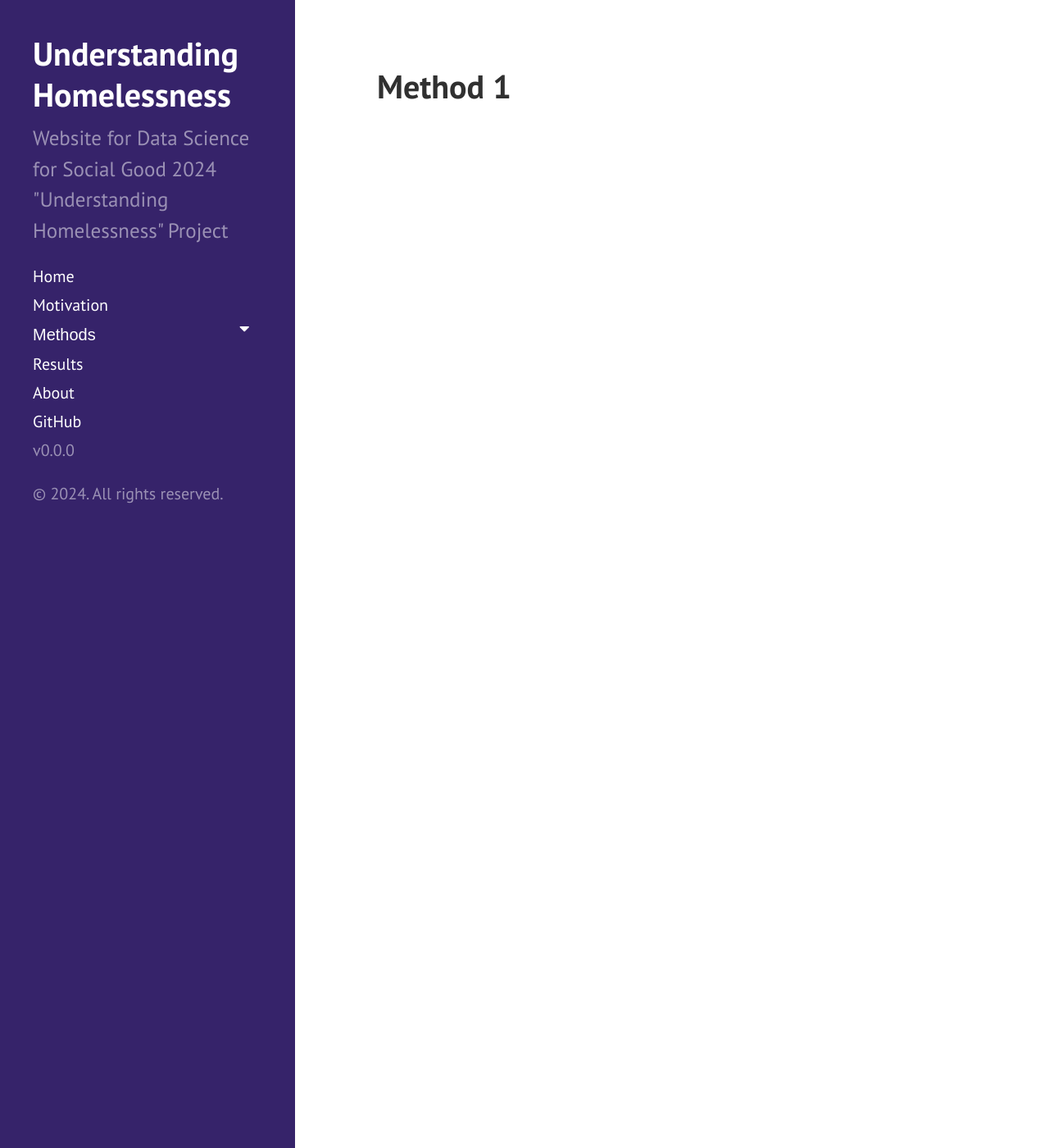
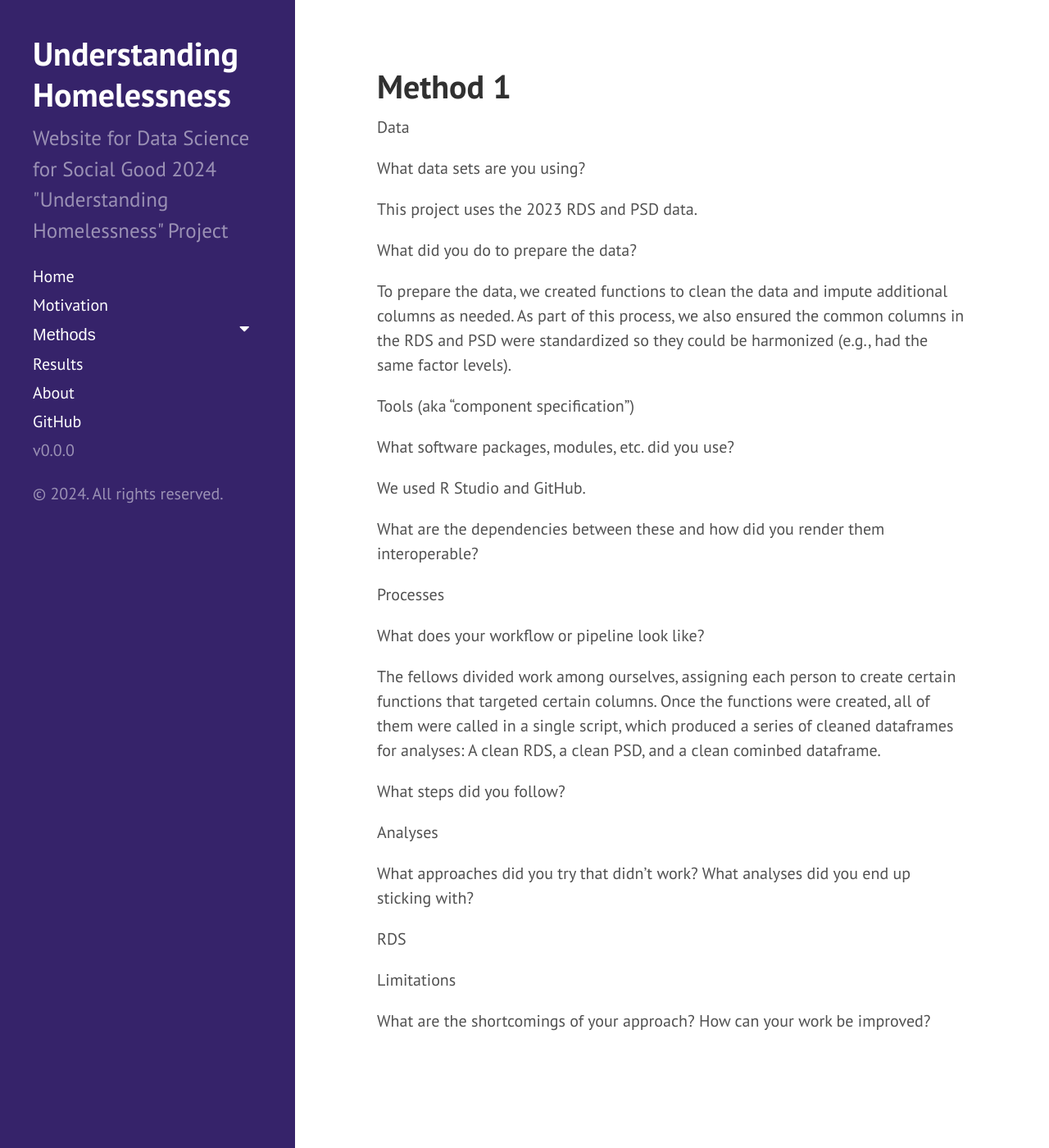
Before and after one commit to uwescience/DSSG2024_Understanding_Homelessness, a Jekyll site: the page built from method1.md, in a window 1280 px wide and 1400 px high. Shown: the whole window at 82% size. Built offline with Jekyll 4.4.1, drawn with Linux system fonts in a browser that asks for light colours.

Commit message:
Update method1.md

```diff
--- a/method1.md
+++ b/method1.md
@@ -2,3 +2,40 @@
 layout: page
 title: Method 1
 ---
+
+
+Data
+
+What data sets are you using?
+
+This project uses the 2023 RDS and PSD data.
+
+What did you do to prepare the data?
+
+To prepare the data, we created functions to clean the data and impute additional columns as needed. As part of this process, we also ensured the common columns in the RDS and PSD were standardized so they could be harmonized (e.g., had the same factor levels).
+
+Tools (aka “component specification”)
+
+What software packages, modules, etc. did you use?
+
+We used R Studio and GitHub.
+
+What are the dependencies between these and how did you render them interoperable?
+
+Processes
+
+What does your workflow or pipeline look like?
+
+The fellows divided work among ourselves, assigning each person to create certain functions that targeted certain columns. Once the functions were created, all of them were called in a single script, which produced a series of cleaned dataframes for analyses: A clean RDS, a clean PSD, and a clean cominbed dataframe.
+
+What steps did you follow?
+
+Analyses
+
+What approaches did you try that didn’t work? What analyses did you end up sticking with?
+
+RDS
+
+Limitations
+
+What are the shortcomings of your approach? How can your work be improved?
```
